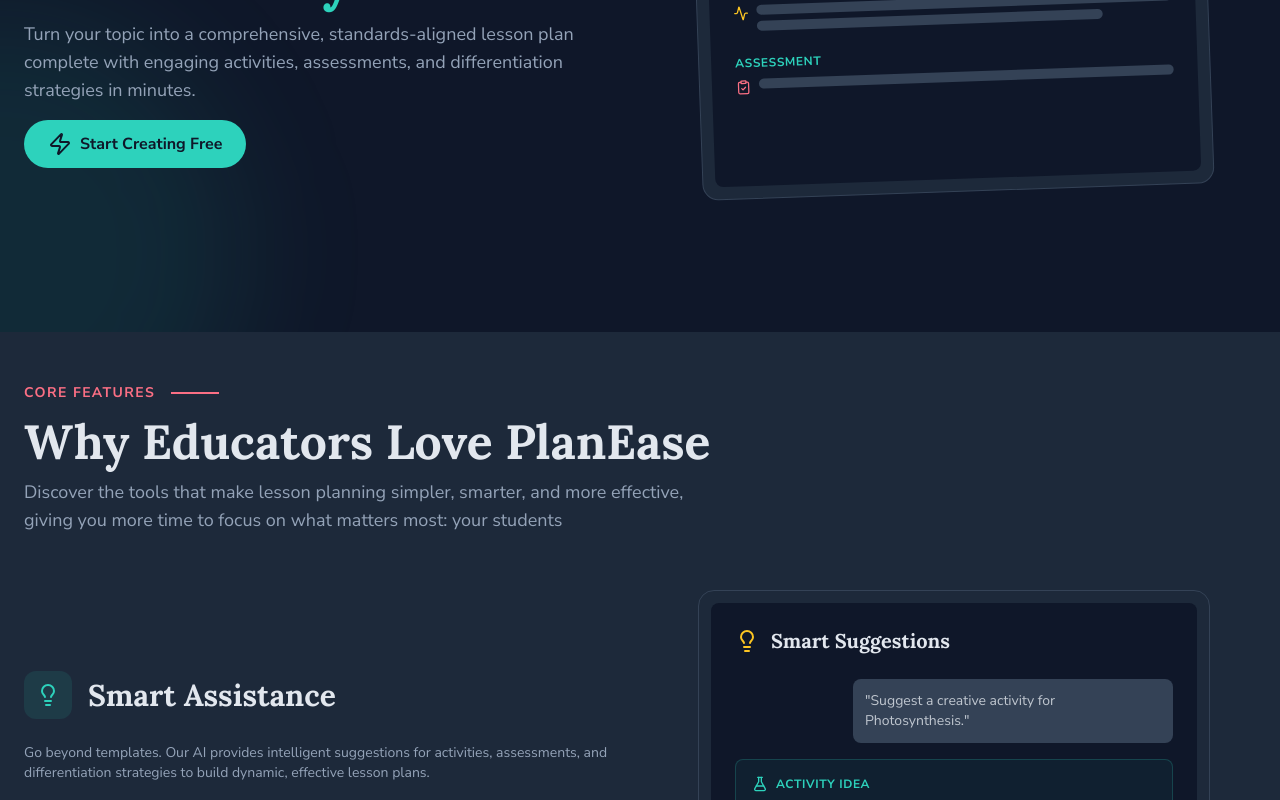
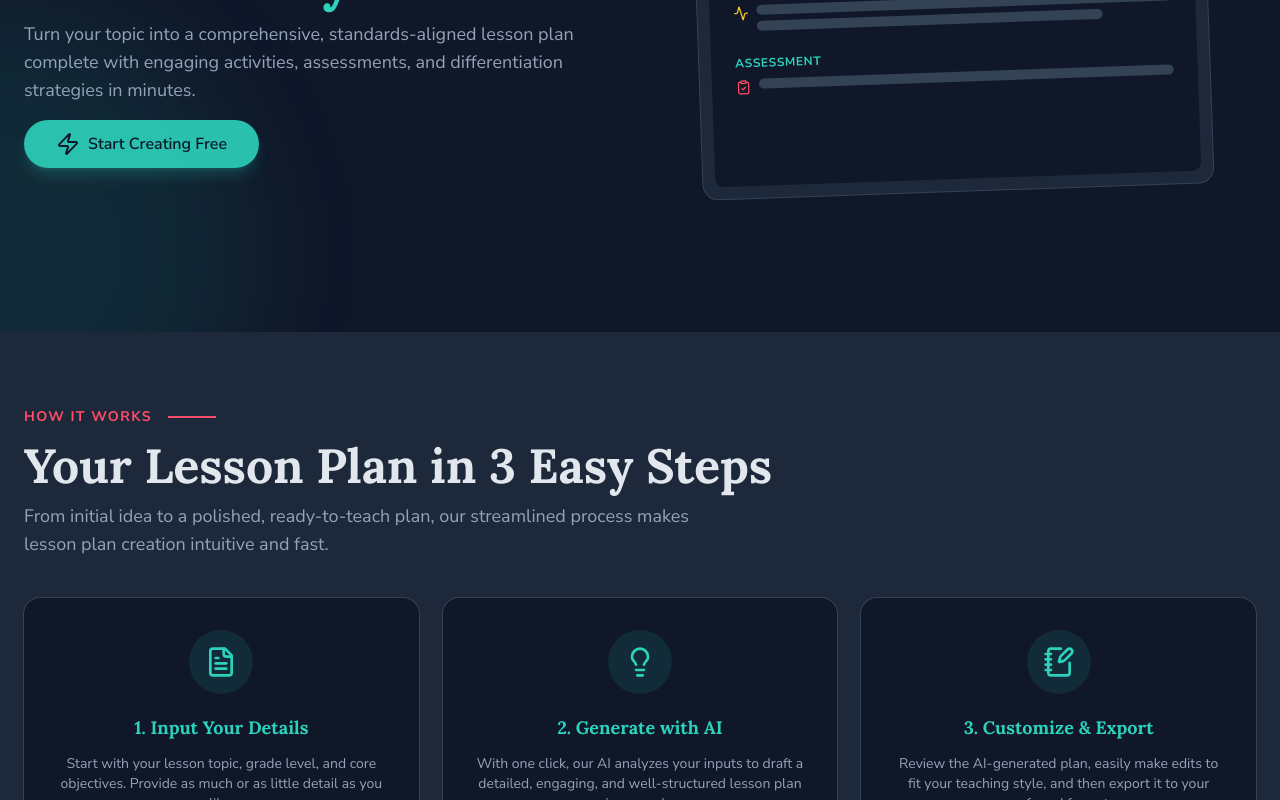
Before and after one commit to Shubham-567/planease-lesson-planner, a React (Vite) app: page / in a window 1280 px wide. Shown: the part 380-1180 px from the top of the page. Built offline with nearby package versions, Linux system fonts and the light colour scheme.

Commit message:
Add CallToAction component and improve buttons styles

```diff
--- /dev/null
+++ b/src/components/CallToAction.jsx
@@ -0,0 +1,48 @@
+import { Zap } from "lucide-react";
+import { Link } from "react-router-dom";
+
+const CallToAction = () => {
+  return (
+    <section className='bg-base-100'>
+      <div className='container mx-auto px-6 py-12'>
+        <div className='relative bg-base-100 rounded-2xl shadow-xl overflow-hidden ring ring-base-300'>
+          {/* Background Blobs */}
+          <div
+            className='absolute top-0 left-0 -translate-x-1/4 -translate-y-1/4 size-[30rem] bg-primary/20 rounded-full filter blur-3xl'
+            aria-hidden='true'
+          />
+          <div
+            className='absolute bottom-0 right-0 translate-x-1/4 translate-y-1/4 size-[30rem] bg-accent/20 rounded-full filter blur-3xl'
+            aria-hidden='true'
+          />
+
+          {/* The Glassmorphism Card */}
+          <div className='relative m-4 sm:m-8 bg-neutral/10 backdrop-blur-lg rounded-xl shadow-lg ring ring-neutral/20'>
+            <div className='p-8 sm:p-12'>
+              <div className='flex flex-col lg:flex-row justify-between items-center gap-8 text-center lg:text-left'>
+                <div className='max-w-3xl'>
+                  <h2 className='text-3xl md:text-4xl font-serif font-bold text-neutral tracking-tight'>
+                    Ready to Transform Your Planning?
+                  </h2>
+                  <p className='mt-4 text-lg text-neutral-muted'>
+                    Join thousands of educators who are saving time and
+                    designing more impactful lessons. Get started with PlanEase
+                    for free today.
+                  </p>
+                </div>
+                <div className='flex-shrink-0'>
+                  <Link to='/planner' className='btn-secondary'>
+                    <Zap className='size-5' />
+                    Start Creating Free
+                  </Link>
+                </div>
+              </div>
+            </div>
+          </div>
+        </div>
+      </div>
+    </section>
+  );
+};
+
+export default CallToAction;
--- a/src/components/Card.jsx
+++ b/src/components/Card.jsx
@@ -2,7 +2,7 @@
 
 const Card = ({ icon, title, description }) => {
   return (
-    <div className='flex flex-col items-center gap-3 bg-base-200 p-8 rounded-2xl ring ring-base-300 transition-all duration-300 ease-in-out hover:shadow-xl hover:shadow-primary/10 hover:ring-primary/50 hover:-translate-y-2 hover:-rotate-1'>
+    <div className='flex flex-col items-center gap-3 bg-base-100 p-8 rounded-2xl ring ring-base-300 transition-all duration-300 ease-in-out hover:shadow-xl hover:shadow-primary/10 hover:ring-primary/50 hover:-translate-y-2 hover:-rotate-1'>
       <div className='flex items-center justify-center rounded-full bg-primary/10 text-primary flex-shrink-0 p-4'>
         {icon ? icon : <Sparkles className='size-8 md:size-10' />}
       </div>
--- a/src/components/Navbar.jsx
+++ b/src/components/Navbar.jsx
@@ -74,7 +74,7 @@
             </div>
           </button>
 
-          <NavLink to='/planner' className='outline-btn text-sm py-2 px-4'>
+          <NavLink to='/planner' className='btn-outline text-sm py-2 px-4'>
             Get Started
           </NavLink>
         </div>
--- a/src/index.css
+++ b/src/index.css
@@ -18,10 +18,11 @@
   --base-300: hsl(215, 25%, 91%);
 }
 
-.dark {
+.dark,
+.callToAction {
   /* --- Dark Mode --- */
   --primary: hsl(172, 65%, 50%);
-  --secondary: hsl(351, 95%, 71%);
+  --secondary: hsl(351, 100%, 65%);
   --accent: hsl(45, 97%, 56%);
 
   /* Text color */
@@ -68,11 +69,15 @@
 }
 
 @layer components {
-  .primary-btn {
-    @apply flex items-center gap-2 px-6 py-3 rounded-full bg-primary hover:bg-primary/90 text-base-100 font-bold cursor-pointer hover:-translate-y-1 transition-transform duration-300 max-w-fit;
+  .btn-primary {
+    @apply flex items-center gap-2 bg-primary/90 text-base-100 font-semibold py-3 px-8 rounded-full ring-base-300 shadow-lg shadow-primary/20 transition-all duration-300 ease-in-out hover:bg-primary hover:shadow-primary/30 hover:-translate-y-1 max-w-fit;
   }
 
-  .outline-btn {
+  .btn-secondary {
+    @apply flex items-center gap-2 bg-secondary/90 text-base-100 font-semibold py-3 px-8 rounded-full ring-base-300 shadow-lg shadow-secondary/20 transition-all duration-300 ease-in-out hover:bg-secondary hover:shadow-secondary/30 hover:-translate-y-1 max-w-fit;
+  }
+
+  .btn-outline {
     @apply flex items-center gap-2 px-6 py-3 rounded-full ring ring-primary bg-base-100 hover:bg-primary/10 text-primary font-bold cursor-pointer transition-transform duration-300 max-w-fit;
   }
 
--- a/src/pages/HomePage.jsx
+++ b/src/pages/HomePage.jsx
@@ -1,3 +1,4 @@
+import CallToAction from "../components/CallToAction";
 import FeaturesSection from "../sections/HomePageSections/FeaturesSection";
 import HeroSection from "../sections/HomePageSections/HeroSection";
 import HowItWorksSection from "../sections/HomePageSections/HowItWorksSection";
@@ -7,9 +8,10 @@
   return (
     <main className='min-h-screen overflow-x-hidden'>
       <HeroSection />
+      <HowItWorksSection />
       <FeaturesSection />
-      <HowItWorksSection />
       <TestimonialsSection />
+      <CallToAction />
     </main>
   );
 };
--- a/src/sections/HomePageSections/FeaturesSection.jsx
+++ b/src/sections/HomePageSections/FeaturesSection.jsx
@@ -6,7 +6,7 @@
 
 const FeaturesSection = () => {
   return (
-    <section className='bg-base-200 min-h-[42rem] w-full'>
+    <section className='bg-base-100 min-h-[42rem] w-full'>
       <div className='container py-12'>
         {/* Section Header */}
         <SectionHeader
--- a/src/sections/HomePageSections/HeroSection.jsx
+++ b/src/sections/HomePageSections/HeroSection.jsx
@@ -23,7 +23,7 @@
           strategies in minutes.
         </p>
 
-        <Link to='/planner' className='primary-btn'>
+        <Link to='/planner' className='btn-primary'>
           <Zap className='size-6' />
           <span>Start Creating Free</span>
         </Link>
--- a/src/sections/HomePageSections/HowItWorksSection.jsx
+++ b/src/sections/HomePageSections/HowItWorksSection.jsx
@@ -4,7 +4,7 @@
 
 const HowItWorksSection = () => {
   return (
-    <section className='bg-base-100 min-h-[80vh] w-full'>
+    <section className='bg-base-200 min-h-[80vh] w-full'>
       <div className='container py-18 space-y-10'>
         {/* Section Header */}
         <SectionHeader
--- a/src/sections/HomePageSections/TestimonialsSection.jsx
+++ b/src/sections/HomePageSections/TestimonialsSection.jsx
@@ -1,4 +1,3 @@
-import { Quote } from "lucide-react";
 import SectionHeader from "../../components/SectionHeader";
 import TestimonialCard from "../../components/TestimonialCard";
 
```
